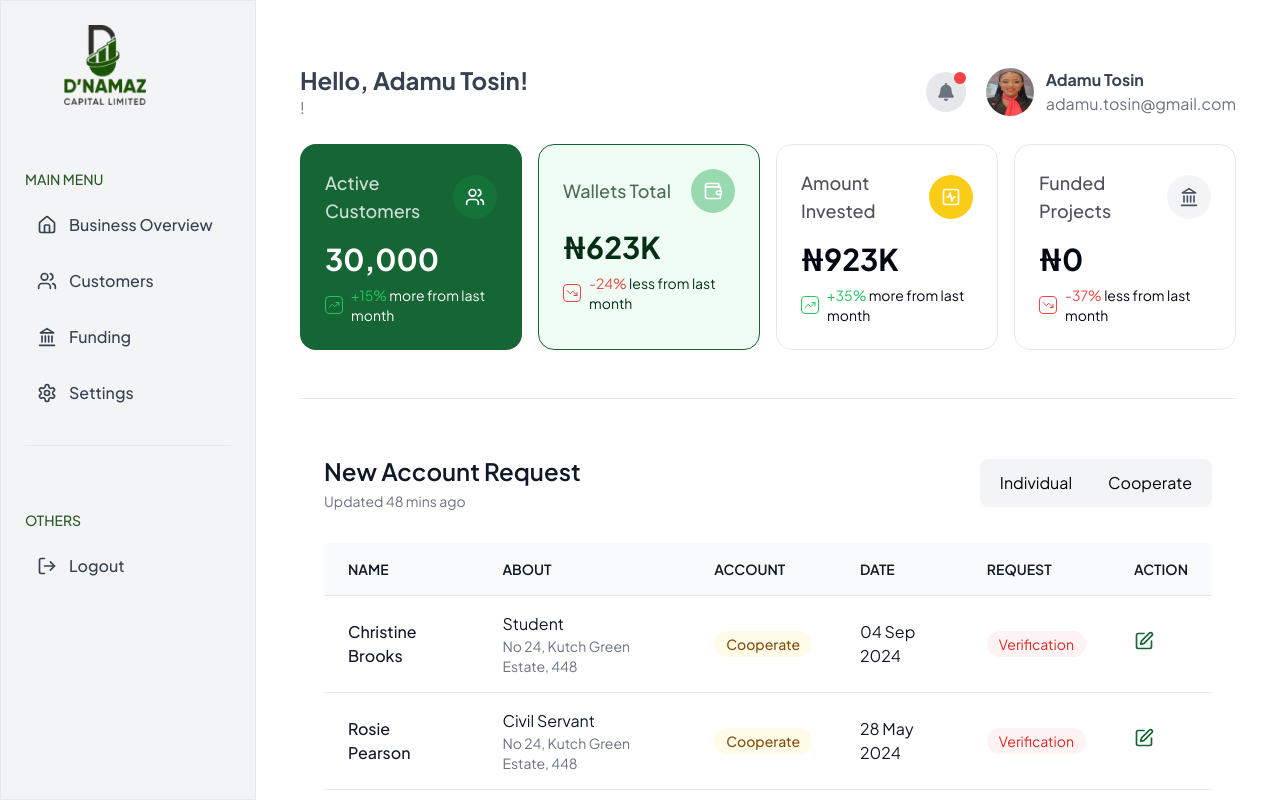
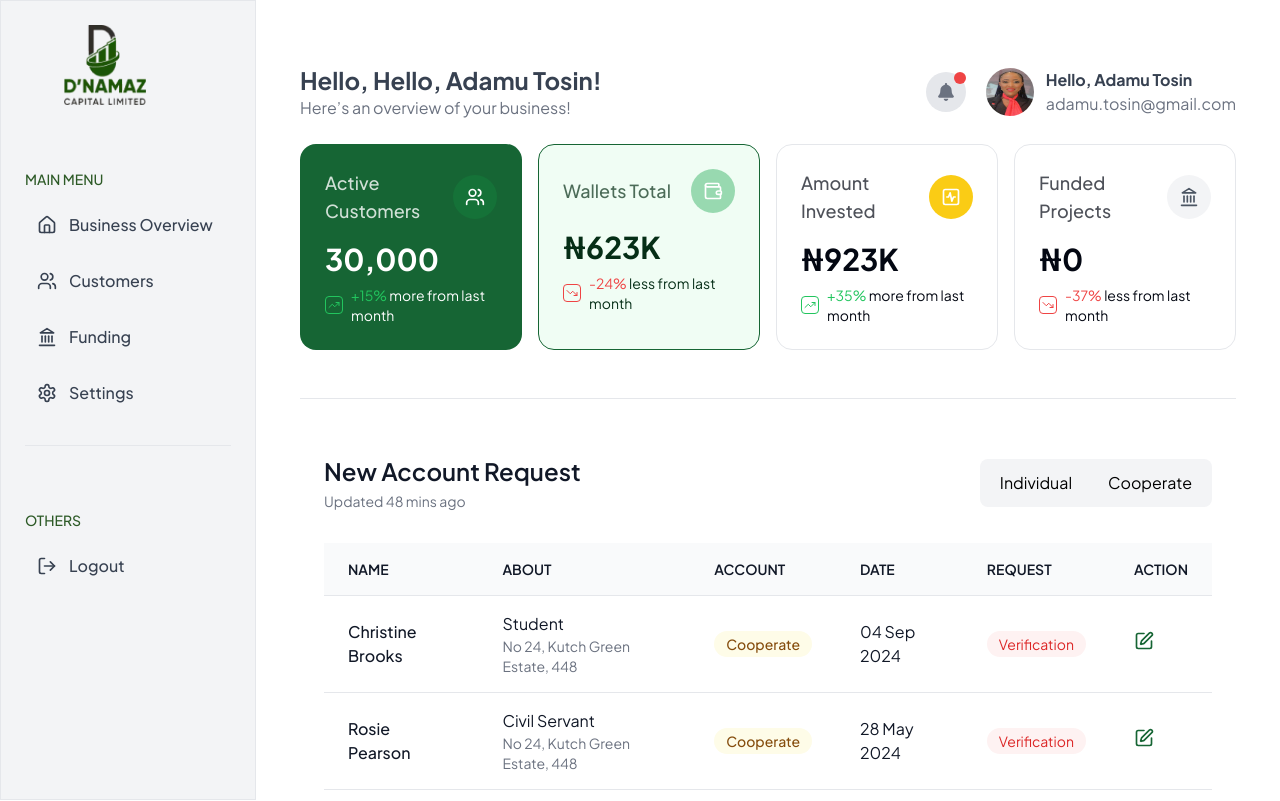
Before and after one commit to AyoMoses1/dnamaz, a Next.js app: page / in a window 1280 px wide. Shown: the top 801 px of the page. Built offline with nearby package versions, Linux system fonts and the light colour scheme.

Commit message:
Refactor Header component to update text and add dynamic description

```diff
--- a/app/page.tsx
+++ b/app/page.tsx
@@ -11,7 +11,7 @@ const Page = () => {
       </div>
      <main className="ml-64 flex-1 p-6">
       <div className="flex-1 p-5">
-        <Header name="Adamu Tosin" email="adamu.tosin@gmail.com" />
+        <Header name="Hello, Adamu Tosin" title="business!" description="Here’s an overview of your business" email="adamu.tosin@gmail.com" />
         <div className="mb-6"></div>
         <OverviewCards />
         <NewAccountsTable />
```
